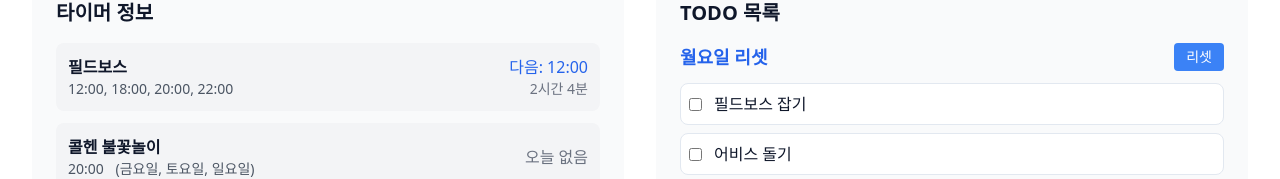
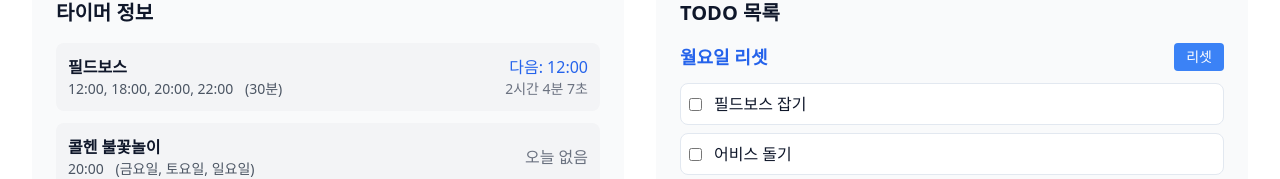
Before and after one commit to lhs-source/moma, a Vue app: page / in a window 1280 px wide. Shown: the part 266-445 px from the top of the page. Built offline with nearby package versions, Linux system fonts and the light colour scheme; the HTML template or start-up script is replaced by a standard one.

Commit message:
타이머 표시 정교하게

```diff
--- a/src/components/TimerInfo.vue
+++ b/src/components/TimerInfo.vue
@@ -5,12 +5,14 @@ interface TimerEvent {
   name: string
   times: string[]
   days?: string[]
+  duration?: number // 분 단위
 }
 
 const timerEvents: TimerEvent[] = [
   {
     name: '필드보스',
-    times: ['12:00', '18:00', '20:00', '22:00']
+    times: ['12:00', '18:00', '20:00', '22:00'],
+    duration: 30
   },
   {
     name: '콜헨 불꽃놀이',
@@ -21,13 +23,13 @@ const timerEvents: TimerEvent[] = [
 
 const now = ref(new Date())
 
-// 1분마다 시간 업데이트
+// 1초마다 시간 업데이트
 let timer: number | null = null
 
 onMounted(() => {
   timer = setInterval(() => {
     now.value = new Date()
-  }, 60000) // 1분마다 업데이트
+  }, 1000) // 1초마다 업데이트
 })
 
 onUnmounted(() => {
@@ -38,7 +40,8 @@ onUnmounted(() => {
 const currentTime = computed(() => {
   const hours = now.value.getHours().toString().padStart(2, '0')
   const minutes = now.value.getMinutes().toString().padStart(2, '0')
-  return `${hours}:${minutes}`
+  const seconds = now.value.getSeconds().toString().padStart(2, '0')
+  return `${hours}:${minutes}:${seconds}`
 })
 
 const currentDay = computed(() => {
@@ -79,8 +82,71 @@ const getTimeUntil = (timeStr: string) => {
   const diff = targetTime.getTime() - now.value.getTime()
   const hoursDiff = Math.floor(diff / (1000 * 60 * 60))
   const minutesDiff = Math.floor((diff % (1000 * 60 * 60)) / (1000 * 60))
+  const secondsDiff = Math.floor((diff % (1000 * 60)) / 1000)
 
-  return `${hoursDiff}시간 ${minutesDiff}분`
+  return `${hoursDiff}시간 ${minutesDiff}분 ${secondsDiff}초`
+}
+
+const getCurrentEventTimeRemaining = (times: string[], days?: string[], duration?: number) => {
+  const currentTimeStr = currentTime.value
+  const currentDayStr = currentDay.value
+
+  // 특정 요일에만 실행되는 이벤트인 경우
+  if (days && !days.includes(currentDayStr)) {
+    return null
+  }
+
+  // 현재 진행 중인 이벤트 찾기
+  for (const time of times) {
+    const [hours, minutes] = time.split(':').map(Number)
+    const eventStart = new Date()
+    eventStart.setHours(hours, minutes, 0, 0)
+
+    const eventEnd = new Date(eventStart)
+    eventEnd.setMinutes(eventEnd.getMinutes() + (duration || 0))
+
+    const currentTime = new Date()
+    currentTime.setHours(parseInt(currentTimeStr.split(':')[0]), parseInt(currentTimeStr.split(':')[1]), parseInt(currentTimeStr.split(':')[2]), 0)
+
+    if (currentTime >= eventStart && currentTime < eventEnd) {
+      const remainingTime = eventEnd.getTime() - currentTime.getTime()
+      const hoursRemaining = Math.floor(remainingTime / (1000 * 60 * 60))
+      const minutesRemaining = Math.floor((remainingTime % (1000 * 60 * 60)) / (1000 * 60))
+      const secondsRemaining = Math.floor((remainingTime % (1000 * 60)) / 1000)
+
+      return `${hoursRemaining}시간 ${minutesRemaining}분 ${secondsRemaining}초`
+    }
+  }
+
+  return null
+}
+const isCurrentlyActive = (times: string[], days?: string[], duration?: number) => {
+  const currentTimeStr = currentTime.value
+  const currentDayStr = currentDay.value
+
+  // 특정 요일에만 실행되는 이벤트인 경우
+  if (days && !days.includes(currentDayStr)) {
+    return false
+  }
+
+  // 현재 시간이 이벤트 시간 범위 내에 있는지 확인
+  for (const time of times) {
+    const [hours, minutes] = time.split(':').map(Number)
+    const eventStart = new Date()
+    eventStart.setHours(hours, minutes, 0, 0)
+
+    const eventEnd = new Date(eventStart)
+    eventEnd.setMinutes(eventEnd.getMinutes() + (duration || 0))
+
+    const currentTime = new Date()
+    currentTime.setHours(parseInt(currentTimeStr.split(':')[0]), parseInt(currentTimeStr.split(':')[1]), parseInt(currentTimeStr.split(':')[2]), 0)
+
+    if (currentTime >= eventStart && currentTime < eventEnd) {
+      return true
+    }
+  }
+
+  return false
 }
 </script>
 
@@ -88,21 +154,33 @@ const getTimeUntil = (timeStr: string) => {
   <div class="timer-info">
     <h2 class="text-xl font-bold mb-4">타이머 정보</h2>
     <div class="space-y-3">
-      <div v-for="event in timerEvents" :key="event.name" class="bg-gray-100 p-3 rounded-lg">
+      <div v-for="event in timerEvents" :key="event.name" :class="[
+        'p-3 rounded-lg',
+        isCurrentlyActive(event.times, event.days, event.duration)
+          ? 'bg-red-100 border-2 border-red-300'
+          : 'bg-gray-100'
+      ]">
         <div class="flex justify-between items-center">
           <div>
             <h3 class="font-semibold">{{ event.name }}</h3>
             <p class="text-sm text-gray-600">
               {{ event.times.join(', ') }}
               <span v-if="event.days" class="ml-2">({{ event.days.join(', ') }})</span>
+              <span v-if="event.duration" class="ml-2">({{ event.duration }}분)</span>
             </p>
           </div>
           <div class="text-right">
-            <div v-if="getNextTime(event.times, event.days)" class="text-blue-600 font-medium">
+            <div v-if="isCurrentlyActive(event.times, event.days, event.duration)" class="text-red-600 font-bold">
+              등장 중!
+            </div>
+            <div v-else-if="getNextTime(event.times, event.days)" class="text-blue-600 font-medium">
               다음: {{ getNextTime(event.times, event.days) }}
             </div>
             <div v-else class="text-gray-500">
               오늘 없음
+            </div>
+            <div v-if="isCurrentlyActive(event.times, event.days, event.duration)" class="text-sm text-red-500">
+              남은 시간: {{ getCurrentEventTimeRemaining(event.times, event.days, event.duration) }}
             </div>
             <div v-if="getNextTime(event.times, event.days)" class="text-sm text-gray-500">
               {{ getTimeUntil(getNextTime(event.times, event.days)!) }}
--- a/src/components/TodoList.vue
+++ b/src/components/TodoList.vue
@@ -20,7 +20,9 @@ const todos = ref<TodoItem[]>([
   { id: 'abyss_reward', text: '어비스 보상 받기', completed: false, category: 'daily' },
   { id: 'blackhole', text: '검은 구멍', completed: false, category: 'daily' },
   { id: 'silvercoin', text: '은동전 소모', completed: false, category: 'daily' },
-  { id: 'tribute', text: '공물 소모', completed: false, category: 'daily' }
+  { id: 'tribute', text: '공물 소모', completed: false, category: 'daily' },
+  { id: 'daily_job', text: '일일 아르바이트', completed: false, category: 'daily' },
+  { id: 'abyss_blackhole', text: '어비스 검은 구멍', completed: false, category: 'daily' },
 ])
 
 // 로컬 스토리지에서 TODO 상태 로드
```
